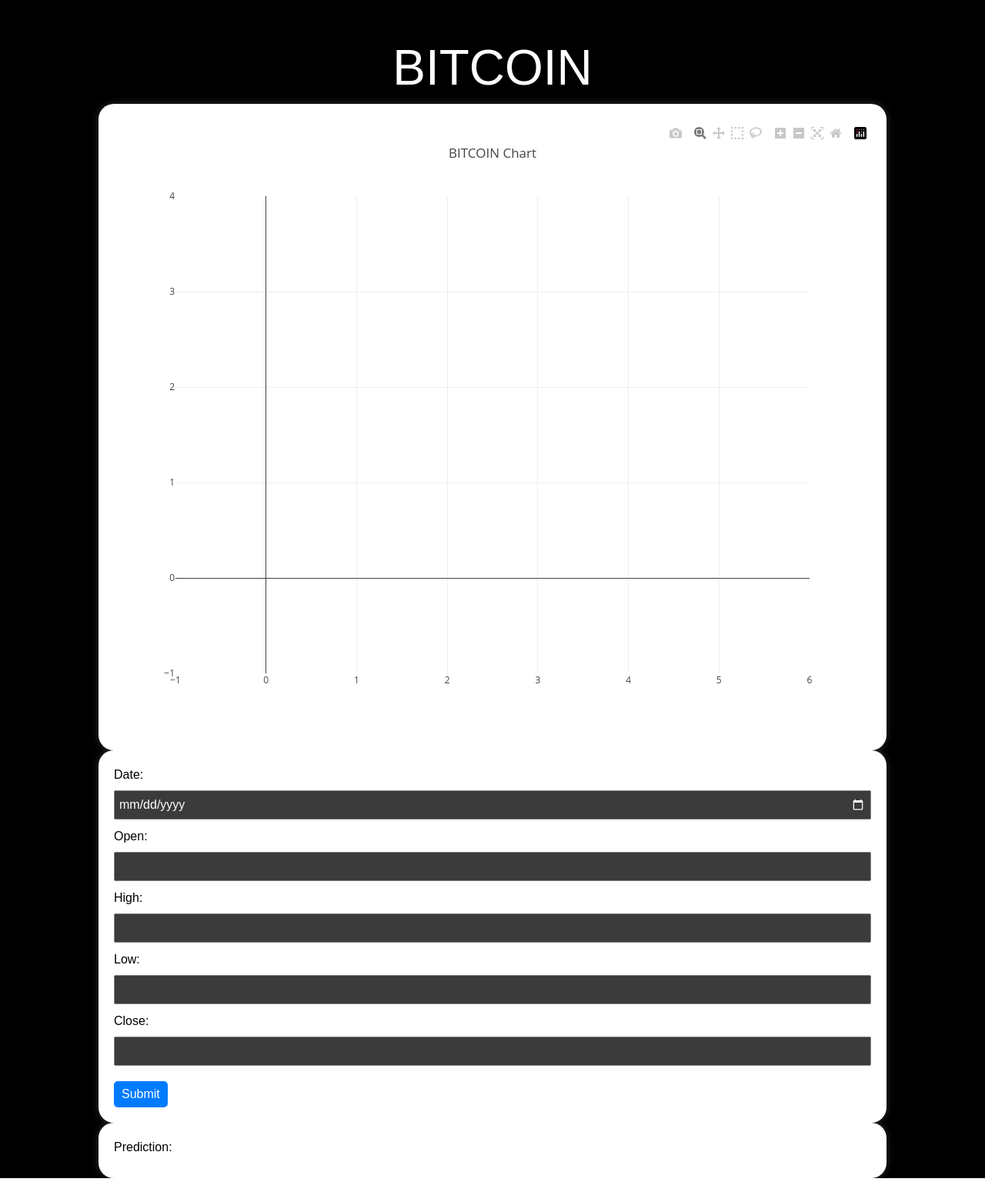
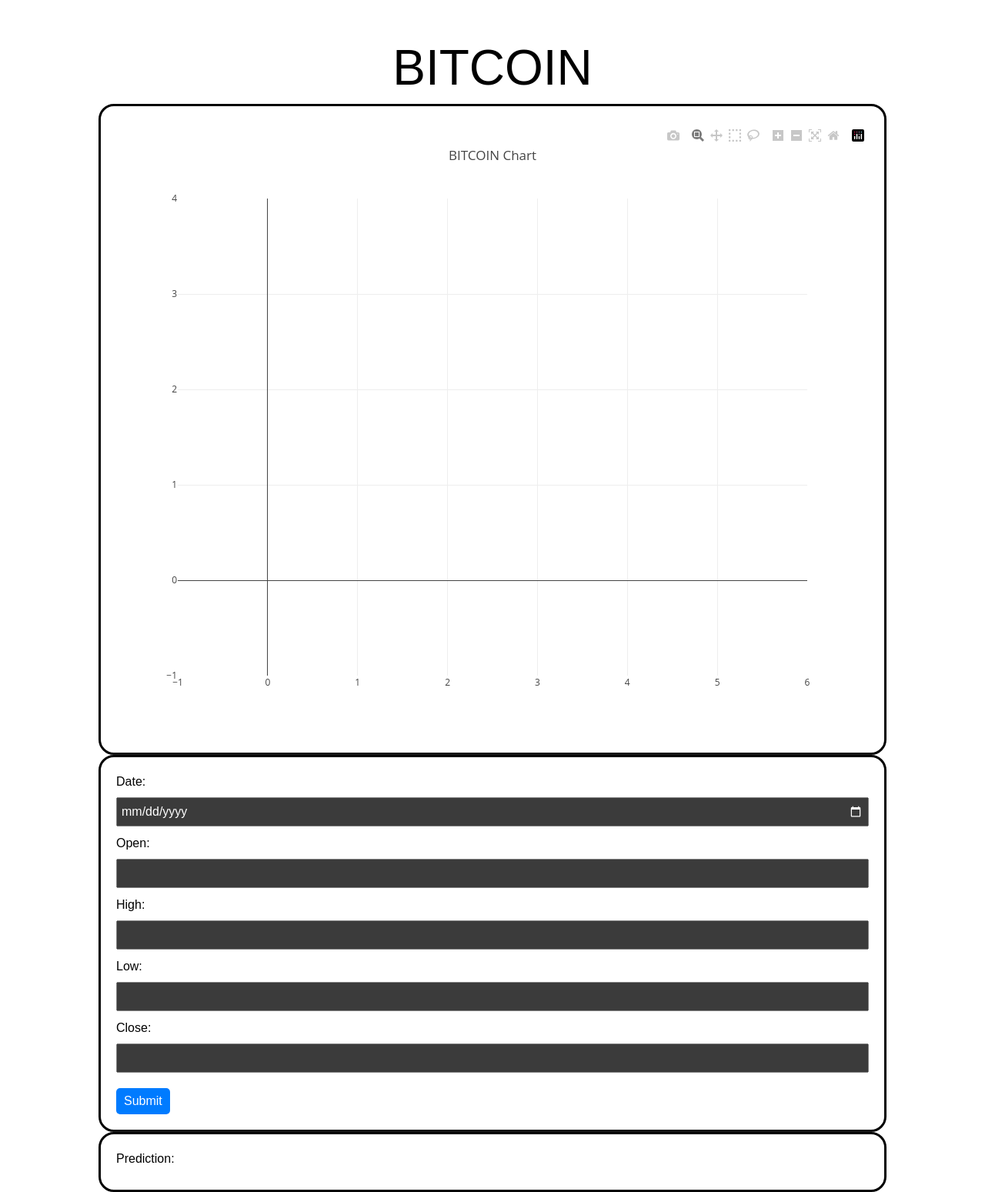
Before and after one commit to NUCES-ISB/i192043_i190527_A2, a Flask app: page / in a window 1280 px wide. Shown: the whole page at 77% size. Run offline with Flask 2, Linux system fonts and the light colour scheme; data that the repository does not hold is empty; some libraries are stand-ins or nearby versions.

Commit message:
added border to container

```diff
--- a/templates/index.html
+++ b/templates/index.html
@@ -5,11 +5,11 @@
     <script src="https://cdn.plot.ly/plotly-latest.min.js"></script>
     <link rel="stylesheet" href="https://bootswatch.com/5/cyborg/bootstrap.min.css"/>
     <style>
-        body{font-family: Arial, sans-serif;background-color: black;}
-        #chart-container{border-radius: 20px;width: 80%;margin: 0 auto;background-color: #fff;box-shadow: 0px 0px 10px rgba(255, 255, 255, 0.2);padding:20px;}
+        body{font-family: Arial, sans-serif;background-color: white;}
+        #chart-container{border-radius: 20px;border-style:solid;border-color:black;width: 80%;margin: 0 auto;background-color: #fff;box-shadow: 0px 0px 10px rgba(255, 255, 255, 0.2);padding:20px;}
         #chart{height: 800px;}
-        h1{text-align: center;margin-top: 50px;}
-        #form-container{border-radius: 20px;width: 80%;margin: 0 auto;background-color: #fff;box-shadow: 0px 0px 10px rgba(255, 255, 255, 0.2);padding: 20px;}
+        h1{text-align: center;margin-top: 50px; color: black}
+        #form-container{border-radius: 20px;border-style:solid;border-color:black;width: 80%;margin: 0 auto;background-color: #fff;box-shadow: 0px 0px 10px rgba(255, 255, 255, 0.2);padding: 20px;}
         .form-label={font-weight: bold;}
         .form-input {margin-bottom: 10px;padding: 5px;width: 100%;}
         .form-submit{margin-top: 10px;padding: 5px 10px;background-color: #007bff;color: #fff;border: none;border-radius: 5px;cursor: pointer;}
```
